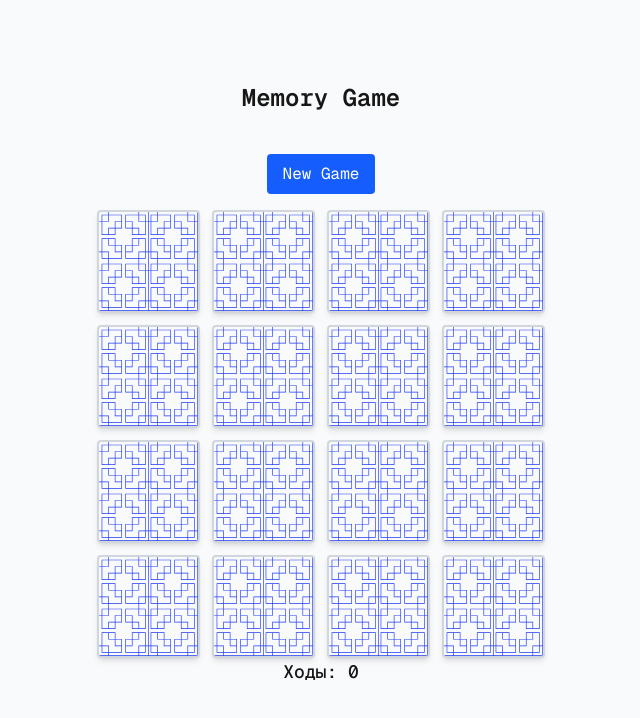
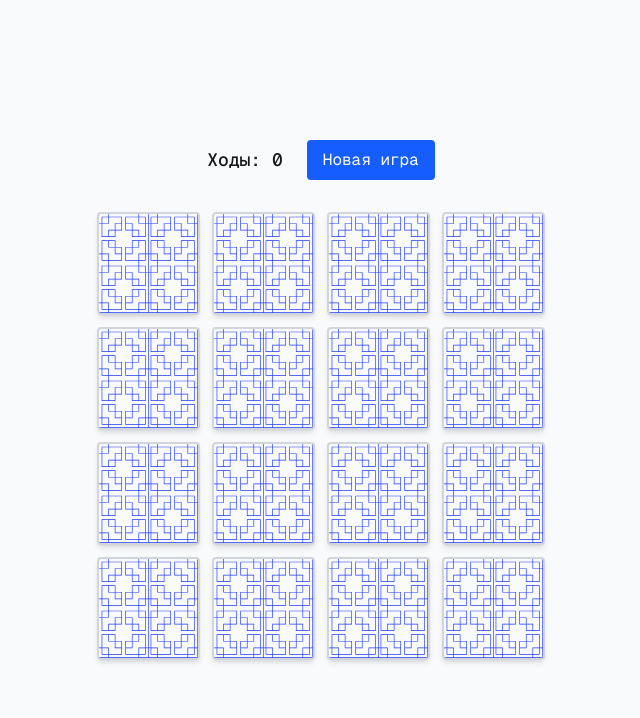
Before and after one commit to imagion/memory-game, a Next.js app: page / in a window 1280 px wide. Shown: the top 718 px of the page, without its empty margins (319-959 px from the left). Built offline with nearby package versions, Linux system fonts and the light colour scheme.

Commit message:
Рефакторинг с улучшенной генерацией карт

```diff
--- a/app/components/Card.tsx
+++ b/app/components/Card.tsx
@@ -1,6 +1,6 @@
 'use client';
 
-import { cn } from '@/lib/utils';
+import { cn } from '@/lib/cn';
 import { CardType } from '@/types/card';
 
 interface Props {
--- a/app/components/GameBoard.tsx
+++ b/app/components/GameBoard.tsx
@@ -1,102 +1,136 @@
 'use client';
 
-import { useState, useEffect } from 'react';
+import { useState, useEffect, useMemo } from 'react';
 import Card from './Card';
 import { CardType } from '@/types/card';
-import { shuffleArray } from '@/lib/shuffle';
+import { generateCards } from '@/lib/generateCards';
 
 export default function GameBoard() {
-  // Генерируем и перемешиваем пары
-  const generate = () =>
-    shuffleArray(
-      Array.from({ length: 8 }, (_, i) => ({
-        id: i,
-        value: ['🍎', '🍌', '🍇', '🍓', '🍒', '🥝', '🍉', '🍍'][i],
-        isFlipped: false,
-        isMatched: false,
-      })).flatMap((card) => [{ ...card }, { ...card }]),
-    );
+  const [cards, setCards] = useState<CardType[]>([]);
+  const [isLoading, setIsLoading] = useState(true);
+  const [first, setFirst] = useState<string | null>(null);
+  const [second, setSecond] = useState<string | null>(null);
+  const [isDisabled, setIsDisabled] = useState<boolean>(false);
+  const [moves, setMoves] = useState<number>(0);
 
-  const [cards, setCards] = useState<CardType[]>(generate());
-  const [first, setFirst] = useState<number | null>(null);
-  const [second, setSecond] = useState<number | null>(null);
-  const [disabled, setDisabled] = useState(false);
-  const [moves, setMoves] = useState(0);
+  const isGameWon = useMemo(() => {
+    return cards.length > 0 && cards.every((card) => card.isMatched);
+  }, [cards]);
 
-  // Сброс игры
+  useEffect(() => {
+    setCards(generateCards());
+    setIsLoading(false);
+  }, []);
+
   const resetGame = () => {
-    setCards(generate());
     setMoves(0);
     setFirst(null);
     setSecond(null);
-    setDisabled(false);
+    setIsDisabled(false);
+    // Небольшая задержка для плавности, чтобы игрок успел увидеть сброс
+    setTimeout(() => setCards(generateCards()), 300);
   };
 
-  // Обработка сравнения
-  useEffect(() => {
-    if (first !== null && second !== null) {
-      if (first === second) {
-        setCards((prev) =>
-          prev.map((c, i) => (i === first ? { ...c, isFlipped: false } : c)),
-        );
-        resetTurn();
+  const handleClick = (clickedCardId: string) => {
+    const clickedCard = cards.find((c) => c.id === clickedCardId);
+    if (
+      isDisabled ||
+      !clickedCard ||
+      clickedCard.isFlipped ||
+      clickedCard.isMatched
+    ) {
       return;
     }
 
-      setDisabled(true);
-      const [c1, c2] = [cards[first], cards[second]];
-
-      if (c1.value === c2.value) {
     setCards((prev) =>
-          prev.map((c, idx) =>
-            idx === first || idx === second ? { ...c, isMatched: true } : c,
+      prev.map((card) =>
+        card.id === clickedCardId ? { ...card, isFlipped: true } : card,
       ),
     );
-        resetTurn();
+
+    if (first === null) {
+      setFirst(clickedCardId);
     } else {
-        setTimeout(() => {
-          setCards((prev) =>
-            prev.map((c, idx) =>
-              idx === first || idx === second ? { ...c, isFlipped: false } : c,
-            ),
-          );
-          resetTurn();
-        }, 800);
+      setSecond(clickedCardId);
     }
-
-      setMoves((m) => m + 1);
-    }
-  }, [second]);
-
-  const handleClick = (idx: number) => {
-    if (disabled) return;
-    if (cards[idx].isFlipped || cards[idx].isMatched) return; // предотвращаем клик  на уже открытые или найденные пары
-
-    setCards((prev) =>
-      prev.map((c, i) => (i === idx ? { ...c, isFlipped: true } : c)),
-    );
-    first === null ? setFirst(idx) : setSecond(idx);
   };
 
   const resetTurn = () => {
     setFirst(null);
     setSecond(null);
-    setDisabled(false);
+    setIsDisabled(false);
   };
+
+  // Обработка сравнения
+  useEffect(() => {
+    if (first && second) {
+      setIsDisabled(true);
+      setMoves((prev) => prev + 1);
+
+      const cardOne = cards.find((c) => c.id === first);
+      const cardTwo = cards.find((c) => c.id === second);
+
+      // Если пара совпала (сравниваем по id пары, а не по value)
+      if (cardOne && cardTwo && cardOne.pairId === cardTwo.pairId) {
+        setCards((prev) =>
+          prev.map((card) =>
+            card.pairId === cardOne.pairId
+              ? { ...card, isMatched: true }
+              : card,
+          ),
+        );
+        resetTurn();
+      } else {
+        // Если пара не совпала, переворачиваем обратно с задержкой
+        setTimeout(() => {
+          setCards((prev) =>
+            prev.map((card) =>
+              card.id === first || card.id === second
+                ? { ...card, isFlipped: false }
+                : card,
+            ),
+          );
+          resetTurn();
+        }, 1000);
+      }
+    }
+  }, [second]); // eslint-disable-line react-hooks/exhaustive-deps -- этот эффект должен зависеть только от выбора второй карты
+
+  if (isLoading) {
+    return <div className='p-4 text-center text-lg'>Загрузка игры...</div>;
+  }
 
   return (
     <div className='flex w-full flex-col items-center p-4'>
+      <div className='mb-4 flex items-center justify-between gap-6'>
+        <p className='mb-4 text-lg font-medium'>Ходы: {moves}</p>
         <button
           onClick={resetGame}
           className='mb-4 rounded bg-blue-600 px-4 py-2 text-white transition hover:bg-blue-700'>
-        New Game
+          Новая игра
         </button>
+      </div>
+
       <div className='grid w-full max-w-md grid-cols-4 gap-3'>
-        {cards.map((card, i) => (
-          <Card key={i} card={card} onClick={() => handleClick(i)} />
+        {isGameWon && (
+          <div className='absolute inset-0 z-10 flex flex-col items-center justify-center rounded-lg bg-black/70 text-white'>
+            <h2 className='text-4xl font-bold'>Победа!</h2>
+            <p className='mt-2 text-lg'>Вы справились за {moves} ходов</p>
+            <button
+              onClick={resetGame}
+              className='mt-4 rounded bg-blue-600 px-5 py-2 font-semibold text-white transition hover:bg-blue-700'>
+              Сыграть еще раз
+            </button>
+          </div>
+        )}
+        {cards.map((card) => (
+          <Card
+            key={card.id}
+            card={card}
+            onClick={() => handleClick(card.id)}
+          />
         ))}
       </div>
-      <p className='mb-4 text-lg font-medium'>Ходы: {moves}</p>
     </div>
   );
 }
--- a/app/layout.tsx
+++ b/app/layout.tsx
@@ -1,7 +1,7 @@
 import type { Metadata } from 'next';
 import { Geist, Geist_Mono } from 'next/font/google';
 import './globals.css';
-import { cn } from '@/lib/utils';
+import { cn } from '@/lib/cn';
 
 const geistSans = Geist({
   variable: '--font-geist-sans',
--- /dev/null
+++ b/app/lib/generateCards.ts
@@ -0,0 +1,33 @@
+import { CardType } from '@/types/card';
+import { shuffleArray } from '@/lib/shuffleArray';
+
+const EMOJIS = ['🍎', '🍌', '🍇', '🍓', '🍒', '🥝', '🍉', '🍍'];
+
+/**
+ * Генерирует и перемешивает массив карт для новой игры.
+ * @returns {CardType[]} Массив из 16 перемешанных карт.
+ */
+export const generateCards = (): CardType[] => {
+  // Создаем 8 "шаблонов" карт, используя индекс как временный ID пары
+  const cardTemplates = EMOJIS.map((value, pairId) => ({
+    pairId,
+    value,
+    isFlipped: false,
+    isMatched: false,
+  }));
+
+  // Удваиваем шаблоны и присваиваем каждой карте уникальный id
+  const allCards: CardType[] = cardTemplates.flatMap((template) => [
+    { ...template, id: `${template.pairId}-a` },
+    { ...template, id: `${template.pairId}-b` },
+  ]);
+
+  // Добавляем начальные состояния и перемешиваем
+  const finalCards = allCards.map((card) => ({
+    ...card,
+    isFlipped: false,
+    isMatched: false,
+  }));
+
+  return shuffleArray(finalCards);
+};
--- a/app/lib/shuffle.ts
+++ /dev/null
@@ -1,8 +0,0 @@
-export function shuffleArray<T>(array: T[]): T[] {
-  const a = array.slice();
-  for (let i = a.length - 1; i > 0; i--) {
-    const j = Math.floor(Math.random() * (i + 1));
-    [a[i], a[j]] = [a[j], a[i]];
-  }
-  return a;
-}
--- /dev/null
+++ b/app/lib/shuffleArray.ts
@@ -0,0 +1,13 @@
+/**
+ * Перемешивает массив в случайном порядке, используя алгоритм Фишера-Йейтса.
+ * @param array Исходный массив для перемешивания.
+ * @returns Новый массив с перемешанными элементами.
+ */
+export function shuffleArray<T>(array: T[]): T[] {
+  const a = array.slice();
+  for (let i = a.length - 1; i > 0; i--) {
+    const j = Math.floor(Math.random() * (i + 1));
+    [a[i], a[j]] = [a[j], a[i]];
+  }
+  return a;
+}
--- a/app/page.tsx
+++ b/app/page.tsx
@@ -3,7 +3,6 @@ import GameBoard from '@/components/GameBoard';
 export default function Home() {
   return (
     <div className='flex h-screen flex-col items-center justify-center bg-gray-50 p-4 dark:bg-neutral-600'>
-      <h1 className='mb-6 text-2xl font-semibold'>Memory Game</h1>
       <GameBoard />
     </div>
   );
--- a/app/types/card.ts
+++ b/app/types/card.ts
@@ -1,6 +1,7 @@
-export interface CardType {
-  id: number; // уникальный идентификатор пары + индекс
-  value: string; // здесь можно emoji или имя иконки
-  isFlipped: boolean; // открыт сейчас
-  isMatched: boolean; // уже найден в паре
-}
+export type CardType = {
+  id: string;
+  pairId: number;
+  value: string;
+  isFlipped: boolean;
+  isMatched: boolean;
+};
```
Also changed, not shown: app/lib/cn.ts (renamed from app/lib/utils.ts). Lines whose indentation alone changed are shown as unchanged.
